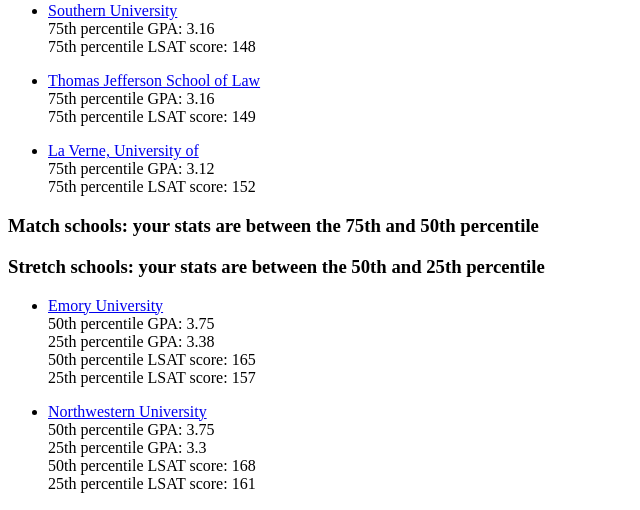
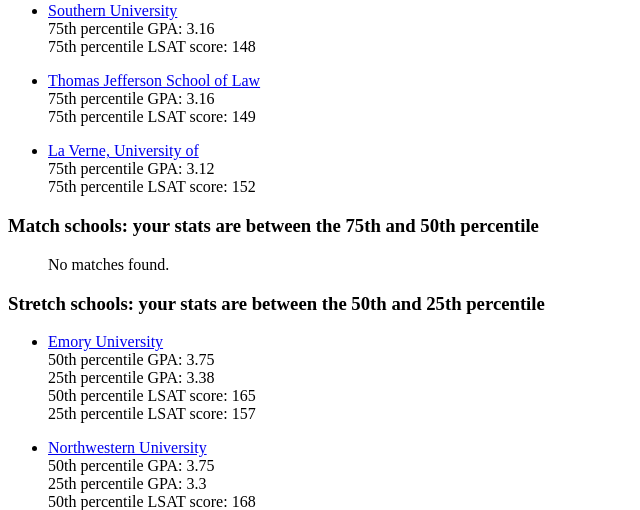
Before and after one commit to eileenconner/law-admissions-tool, a Flask app: page /school_query in a window 1280 px wide. Shown: the part 3553-4063 px from the top of the page, without its empty margins (0-640 px from the left). Run offline with Flask 2, Linux system fonts and the light colour scheme; the visitor is signed in with stand-in values (Sample User, id 1); data comes from the database, SQL or seed files in the repository.

Commit message:
registration pagetweaks

```diff
--- a/model.py
+++ b/model.py
@@ -105,6 +105,7 @@ class School_list(db.Model):
     school = db.relationship('School', backref='schools')
 
     # may want to include instance method to determine category on add to list
+    # think about how to do this
 
     def __repr__(self):
         """Provide helpful representation when printed."""
--- a/server.py
+++ b/server.py
@@ -92,7 +92,7 @@ def display_profile():
         flash("You must login to continue.")
         return redirect('/login')
     else:
-        # pull out user data for logged-in user
+        # pull out user data for logged-in user & feed into template
         user_id = session['user_id']
         user = User.query.filter_by(user_id=user_id).first()
         return render_template("user_profile.html", user=user)
@@ -112,6 +112,8 @@ def add_user_to_db():
     password = request.form['password']
     gpa = float(request.form['gpa'])
     lsat = int(request.form['lsat'])
+
+    # check whether user is already in db and redirect to /login
 
     # create user instance with form values
     new_user = User(email=email, password=password, gpa=gpa, lsat=lsat)
@@ -155,7 +157,7 @@ def match_gpa():
     # each item in list should have:
     # - school name w dynamically generated link to profile page
     # - school scores for gpa match (LATER both gpa & lsat (v2: colored/numbered stars))
-    # - button/link to add school to my list
+    # - button/link to add school to my list (in html template)
 
 
 @app.route('/school_query_lsat')
--- a/templates/school_match.html
+++ b/templates/school_match.html
@@ -26,7 +26,10 @@ to Schools_list as a chosen item for that user.
             75th percentile LSAT score: {{ school.lsat_75 }}
             </p>
         </li>
+        {% else %}
+        <p>No matches found.</p>
         {% endfor %}
+
     </ul>
 
     <!-- Display match school matches -->
@@ -40,6 +43,8 @@ to Schools_list as a chosen item for that user.
             50th percentile LSAT score: {{ school.lsat_50 }}
             </p>
         </li>
+        {% else %}
+        <p>No matches found.</p>
         {% endfor %}
     </ul>
 
@@ -54,6 +59,8 @@ to Schools_list as a chosen item for that user.
             25th percentile LSAT score: {{ school.lsat_25 }}
             </p>
         </li>
+        {% else %}
+        <p>No matches found.</p>
         {% endfor %}
     </ul>
 
```
